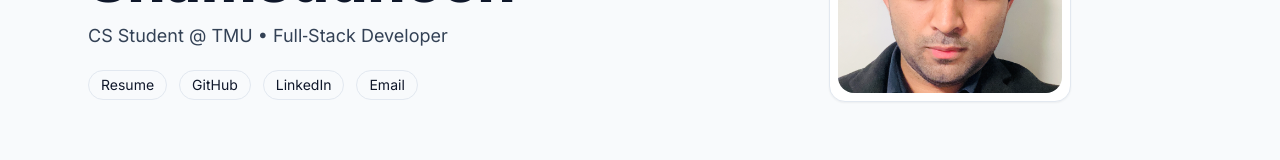
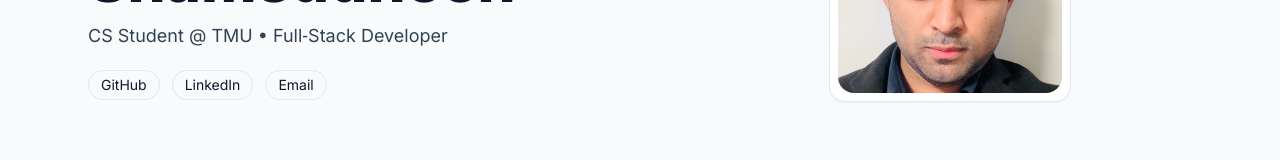
Before and after one commit to jsprogram2014/My-Website, a React (Vite) app: page / in a window 1280 px wide. Shown: the part 277-437 px from the top of the page. Built offline with nearby package versions, Linux system fonts and the light colour scheme.

Commit message:
removed resume section for now

```diff
--- a/src/data/profile.js
+++ b/src/data/profile.js
@@ -14,7 +14,7 @@ export const profile = {
     email: "jasah.shamsudheen@torontomu.ca",
     github: "https://github.com/jsprogram2014",
     linkedin: "https://linkedin.com/in/jasahs",
-    resume: withBase("Jasah_Shamsudheen_Resume_Main.pdf")
+    // resume: withBase("Jasah_Shamsudheen_Resume_Main.pdf")
   },
   skills: [
     "Python", "JavaScript", "Java", "C#", "C/C++", "HTML/CSS", "SQL",
```
